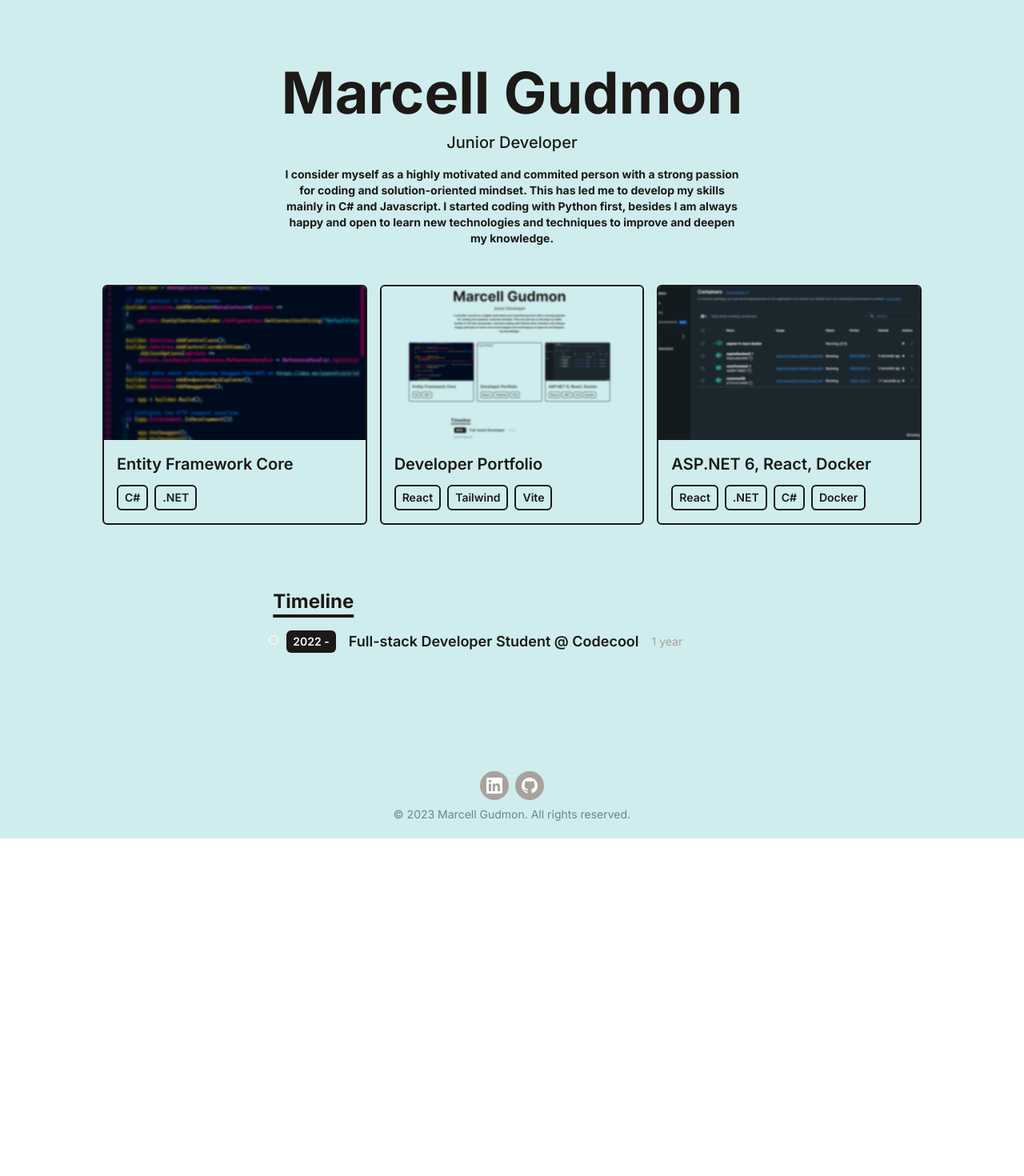
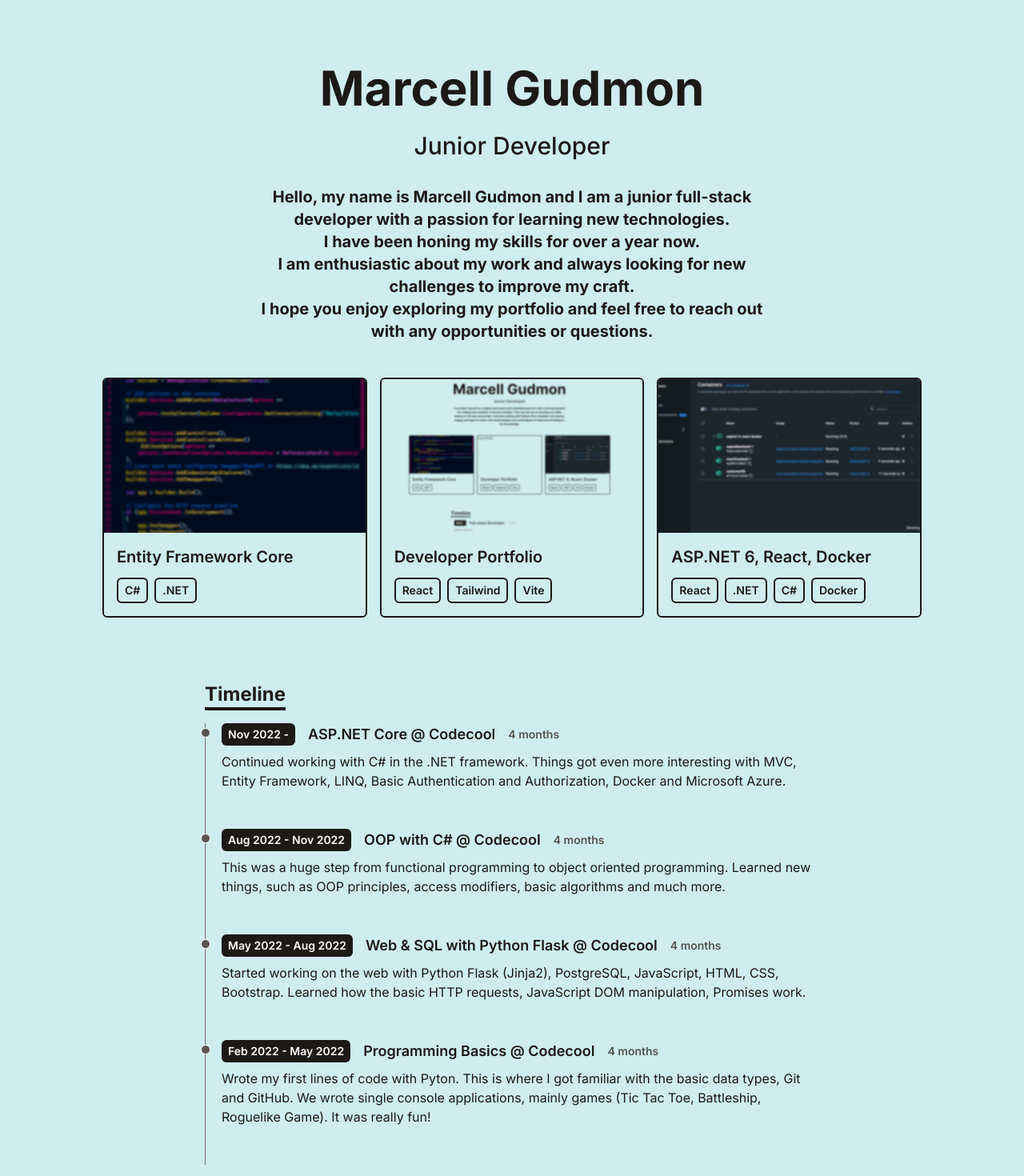
Before and after one commit to Gudmon/Portfolio, a React (Vite) app in the folder portfolio/: page / in a window 1280 px wide. Shown: the top 1470 px of the page at 80% size. Before the commit the page ends 1048 px from the top, so only its background shows below. Built offline with nearby package versions, Linux system fonts and the light colour scheme.

Commit message:
Add: Timeline items with formatting

```diff
--- a/portfolio/src/components/Intro.jsx
+++ b/portfolio/src/components/Intro.jsx
@@ -3,20 +3,13 @@ import React from 'react';
 function Intro() {
    return (
       <div className="flex items-center justify-center flex-col text-center pt-20 pb-6">
-        <h1 className="text-4xl md:text-7xl dark:text-white mb-1 md:mb-3 font-bold">Marcell Gudmon</h1>
-        <p className="text-base md:text-xl mb-4 font-medium">Junior Developer</p>
-        <p className="text-sm max-w-xl mb-6 font-bold">
-        I consider myself as a highly
-        motivated and commited
-        person with a strong passion for
-        coding and solution-oriented mindset.
-        This has led me to
-        develop my skills mainly in C#
-        and Javascript. I started
-        coding with Python first, besides
-        I am always happy and open to learn
-        new technologies and
-        techniques to improve and deepen my knowledge.
+        <h1 className="text-4xl md:text-6xl mb-1 md:mb-3 font-bold">Marcell Gudmon</h1>
+        <h2 className="text-2xl md:text-3xl mb-3 my-3 font-medium">Junior Developer</h2>
+        <p className="text-xl max-w-2xl mb-5 my-5 font-bold">
+         Hello, my name is Marcell Gudmon and I am a junior full-stack developer with a passion for learning new technologies.<br/>
+         I have been honing my skills for over a year now.<br/>
+         I am enthusiastic about my work and always looking for new challenges to improve my craft.<br/>
+         I hope you enjoy exploring my portfolio and feel free to reach out with any opportunities or questions.<br/>
         </p>
       </div>
    )
--- a/portfolio/src/components/Timeline.jsx
+++ b/portfolio/src/components/Timeline.jsx
@@ -6,7 +6,7 @@ import Title from './Title';
 function Timeline() {
    return (
       <div className="flex flex-col md:flex-row justify-center my-20">
-         <div className="w-full md:w-7/12">
+         <div className="w-full md:w-9/12">
             <Title>Timeline</Title>
             {timeline.map(item => (
                <TimelineItem
--- a/portfolio/src/components/TimelineItem.jsx
+++ b/portfolio/src/components/TimelineItem.jsx
@@ -2,9 +2,9 @@ import React from 'react';
 
 function TimelineItem({ year, title, duration, details }) {
    return (
-      <ol className="flex flex-col md:flex-row relative border-l border-stone-200 dark:border-stone-700">
-         <li className="mb-10 ml-4">
-            <div className="absolute w-3 h-3 bg-stone-200 rounded-full mt-1.5 -left-1.5 border border-white dark:border-stone-900 dark:bg-stone-700" />
+      <ol className="flex flex-col md:flex-row relative border-l border-stone-500 dark:border-stone-700">
+         <li className="mb-10 ml-5">
+            <div className="absolute w-3 h-3 bg-stone-600 rounded-full mt-1.5 -left-1.5 border border-white dark:border-stone-900 dark:bg-stone-700" />
             <p className="flex flex-wrap gap-4 flex-row items-center justify-start text-xs md:text-sm">
                <span className="inline-block px-2 py-1 font-semibold text-white dark:text-stone-900 bg-stone-900 dark:bg-white rounded-md">
                   {year}
@@ -12,11 +12,11 @@ function TimelineItem({ year, title, duration, details }) {
                <h3 className="text-lg font-semibold text-stone-900 dark:text-white">
                   {title}
                </h3>
-               <div className="my-1 text-sm font-normal leading-none text-stone-400 dark:text-stone-500">
+               <div className="my-1 text-sm font-semibold leading-none text-stone-600 dark:text-stone-500">
                   {duration}
                </div>
             </p>
-            <p className="my-2 text-base font-normal text-stone-500 dark:text-stone-400">
+            <p className="my-2 text-base font-normal text-stone-900 dark:text-stone-400">
                {details}
             </p>
          </li>
--- a/portfolio/src/data/timeline.js
+++ b/portfolio/src/data/timeline.js
@@ -1,8 +1,26 @@
 export default [
     {
-        year: "2022 - ",
-        title: "Full-stack Developer Student @ Codecool",
-        duration: "1 year",
-        details: "",
-    }
+        year: "Nov 2022 - ",
+        title: "ASP.NET Core @ Codecool",
+        duration: "4 months",
+        details: "Continued working with C# in the .NET framework. Things got even more interesting with MVC, Entity Framework, LINQ, Basic Authentication and Authorization, Docker and Microsoft Azure.",
+    },
+    {
+        year: "Aug 2022 - Nov 2022",
+        title: "OOP with C# @ Codecool",
+        duration: "4 months",
+        details: "This was a huge step from functional programming to object oriented programming. Learned new things, such as OOP principles, access modifiers, basic algorithms and much more.",
+    },
+    {
+        year: "May 2022 - Aug 2022",
+        title: "Web & SQL with Python Flask @ Codecool",
+        duration: "4 months",
+        details: "Started working on the web with Python Flask (Jinja2), PostgreSQL, JavaScript, HTML, CSS, Bootstrap. Learned how the basic HTTP requests, JavaScript DOM manipulation, Promises work.",
+    },
+    {
+        year: "Feb 2022 - May 2022",
+        title: "Programming Basics @ Codecool",
+        duration: "4 months",
+        details: "Wrote my first lines of code with Pyton. This is where I got familiar with the basic data types, Git and GitHub. We wrote single console applications, mainly games (Tic Tac Toe, Battleship, Roguelike Game). It was really fun!",
+    },
 ]
```
